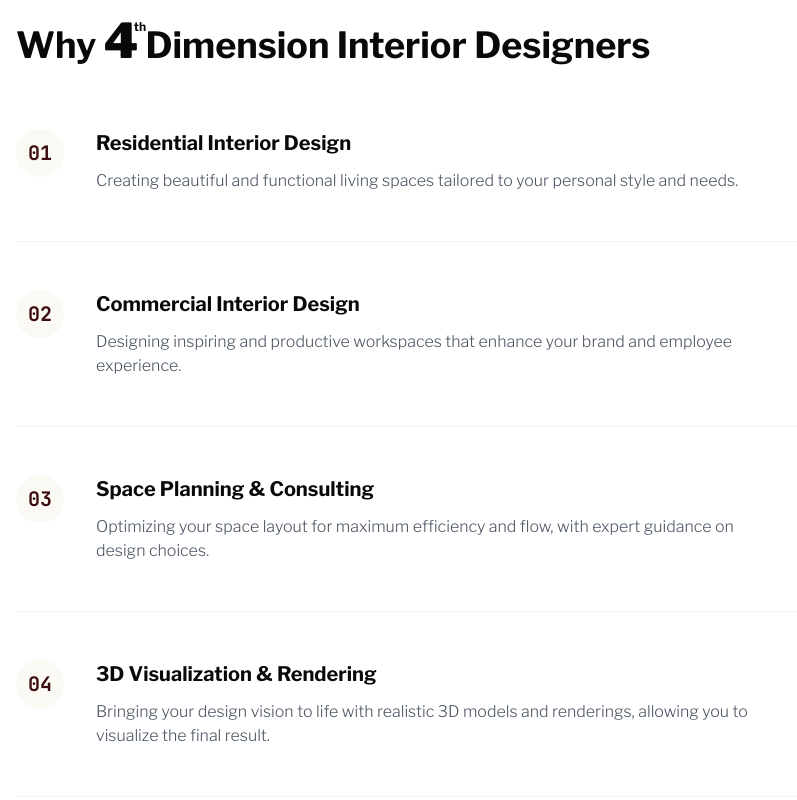
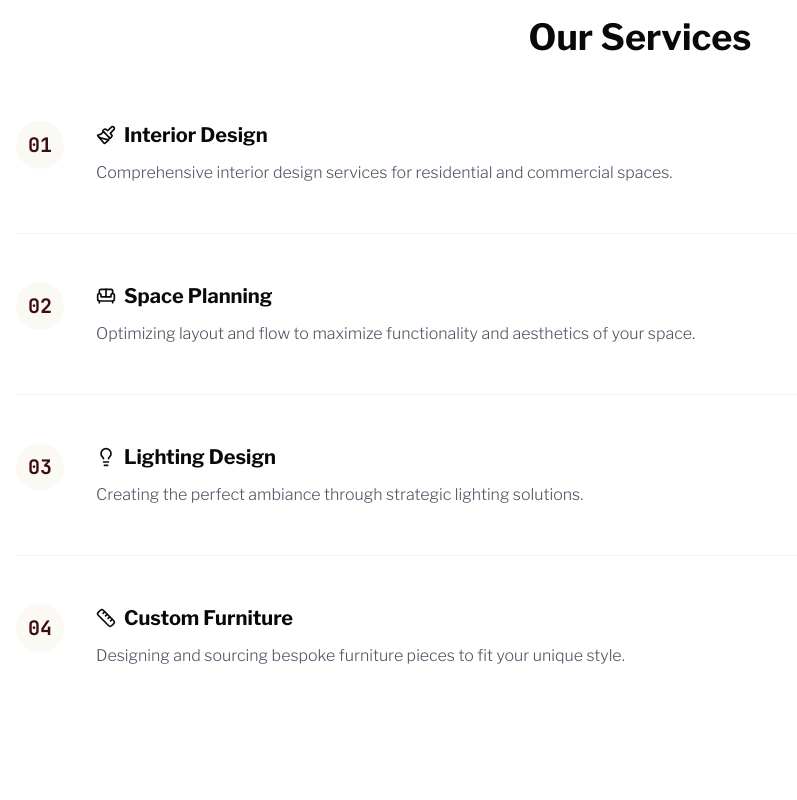
Before and after one commit to dastagirshaikhh/4th-Dimension-Interiors, a Next.js app: page / in a window 1280 px wide. Shown: the part 4780-5580 px from the top of the page, without its empty margins (0-797 px from the left). Built offline with nearby package versions, Linux system fonts and the light colour scheme.

Commit message:
Add icon property to Service interface and update image handling in project components

```diff
--- a/app/actions/projects.ts
+++ b/app/actions/projects.ts
@@ -65,7 +65,7 @@ let projects: Project[] = [
             "https://images.unsplash.com/photo-1604328698692-f76ea9498e76?ixlib=rb-4.0.3&ixid=M3wxMjA3fDB8MHxwaG90by1wYWdlfHx8fGVufDB8fHx8fA%3D%3D&auto=format&fit=crop&w=2070&q=80",
             "https://images.unsplash.com/photo-1600508774634-4e11d34730e2?ixlib=rb-4.0.3&ixid=M3wxMjA3fDB8MHxwaG90by1wYWdlfHx8fGVufDB8fHx8fA%3D%3D&auto=format&fit=crop&w=2070&q=80",
             "https://images.unsplash.com/photo-1556761175-5973dc0f32e7?ixlib=rb-4.0.3&ixid=M3wxMjA3fDB8MHxwaG90by1wYWdlfHx8fGVufDB8fHx8fA%3D%3D&auto=format&fit=crop&w=1932&q=80",
-            "https://images.unsplash.com/photo-1605543667606-52b0f0ca9345?ixlib=rb-4.0.3&ixid=M3wxMjA3fDB8MHxwaG90by1wYWdlfHx8fGVufDB8fHx8fA%3D%3D&auto=format&fit=crop&w=1974&q=80",
+            "https://images.unsplash.com/photo-1524758631624-e2822e304c36?q=80&w=2940&auto=format&fit=crop&ixlib=rb-4.0.3&ixid=M3wxMjA3fDB8MHxwaG90by1wYWdlfHx8fGVufDB8fHx8fA%3D%3D",
         ],
         category: "Commercial",
         completionDate: "2023-09-01",
--- a/components/project-card.tsx
+++ b/components/project-card.tsx
@@ -18,7 +18,7 @@ export default function ProjectCard({ project }: ProjectCardProps) {
             <Link href={`/projects/${project.id}`}>
                 <div className="relative h-64">
                     <Image
-                        src={project.images[0] || "/placeholder.svg"}
+                        src={project.images?.[0] || "/placeholder.svg"}
                         alt={project.title}
                         layout="fill"
                         objectFit="cover"
--- a/components/project-details.tsx
+++ b/components/project-details.tsx
@@ -34,14 +34,14 @@ export default function ProjectDetails({ project }: ProjectDetailsProps) {
                 >
                     <div className="relative h-96 mb-4 rounded-lg overflow-hidden">
                         <Image
-                            src={project.images[selectedImage] || "/placeholder.svg"}
+                            src={project.images?.[selectedImage] || "/placeholder.svg"}
                             alt={`${project.title} - Image ${selectedImage + 1}`}
                             layout="fill"
                             objectFit="cover"
                         />
                     </div>
                     <div className="grid grid-cols-5 gap-2">
-                        {project.images.map((image, index) => (
+                        {project.images?.map((image, index) => (
                             <div
                                 key={index}
                                 className={`relative h-20 rounded-lg overflow-hidden cursor-pointer ${index === selectedImage ? "ring-2 ring-[#3D0C11]" : ""
--- a/components/services.tsx
+++ b/components/services.tsx
@@ -1,83 +1,142 @@
-import { Service } from '@/types'
+// import { Service } from '@/types'
+
+// // const services: Service[] = [
+// //     {
+// //         id: '01',
+// //         title: 'Property Sales',
+// //         description: 'Assisting clients in buying and selling residential, commercial, and investment properties.',
+// //     },
+// //     {
+// //         id: '02',
+// //         title: 'Property Rentals',
+// //         description: 'Connecting landlords with tenants and managing rental agreements.',
+// //     },
+// //     {
+// //         id: '03',
+// //         title: 'Property Management',
+// //         description: 'Handling day-to-day operations, maintenance, and budget relations for property owners.',
+// //     },
+// // ]
 
 // const services: Service[] = [
 //     {
 //         id: '01',
-//         title: 'Property Sales',
-//         description: 'Assisting clients in buying and selling residential, commercial, and investment properties.',
+//         title: 'Residential Interior Design',
+//         description: 'Creating beautiful and functional living spaces tailored to your personal style and needs.',
 //     },
 //     {
 //         id: '02',
-//         title: 'Property Rentals',
-//         description: 'Connecting landlords with tenants and managing rental agreements.',
+//         title: 'Commercial Interior Design',
+//         description: 'Designing inspiring and productive workspaces that enhance your brand and employee experience.',
 //     },
 //     {
 //         id: '03',
-//         title: 'Property Management',
-//         description: 'Handling day-to-day operations, maintenance, and budget relations for property owners.',
+//         title: 'Space Planning & Consulting',
+//         description: 'Optimizing your space layout for maximum efficiency and flow, with expert guidance on design choices.',
 //     },
-// ]
+//     {
+//         id: '04',
+//         title: '3D Visualization & Rendering',
+//         description: 'Bringing your design vision to life with realistic 3D models and renderings, allowing you to visualize the final result.',
+//     },
+//     {
+//         id: '05',
+//         title: 'Furniture & Decor Sourcing',
+//         description: 'Curating the perfect furniture, fixtures, and decor to complete your space, sourcing from trusted vendors and artisans.',
+//     },
+//     {
+//         id: '06',
+//         title: 'Project Management',
+//         description: 'Overseeing all aspects of your interior design project, from concept to installation, ensuring seamless execution and timely completion.',
+//     },
+// ];
+
+// export default function Services() {
+//     return (
+//         <section className="py-24">
+//             <div className="container mx-auto px-4">
+//                 <h2 className="text-3xl md:text-4xl font-bold mb-16">
+//                     Why <b className='text-5xl'>4</b><span className="relative">
+//                         <sup className="absolute -top-1 -right-2 text-xs">th</sup>
+//                     </span> Dimension Interior Designers
+//                 </h2>
+
+
+//                 <div className="space-y-12">
+//                     {services.map((service) => (
+//                         <div
+//                             key={service.id}
+//                             className="flex items-start gap-8 group border-b border-gray-100 pb-12 last:border-0"
+//                         >
+//                             <div className="font-mono text-[#3D0C11] text-xl font-bold bg-[#FBF9F4] w-12 h-12 flex items-center justify-center rounded-full">
+//                                 {service.id}
+//                             </div>
+//                             <div className="flex-1">
+//                                 <h3 className="text-xl font-bold mb-3 group-hover:text-[#3D0C11] transition-colors">
+//                                     {service.title}
+//                                 </h3>
+//                                 <p className="text-gray-600 max-w-2xl font-light">
+//                                     {service.description}
+//                                 </p>
+//                             </div>
+//                         </div>
+//                     ))}
+//                 </div>
+//             </div>
+//         </section>
+//     )
+// }
+
+import type { Service } from "@/types"
+import { Paintbrush, Sofa, Lightbulb, Ruler } from "lucide-react"
 
 const services: Service[] = [
     {
-        id: '01',
-        title: 'Residential Interior Design',
-        description: 'Creating beautiful and functional living spaces tailored to your personal style and needs.',
+        id: "01",
+        title: "Interior Design",
+        description: "Comprehensive interior design services for residential and commercial spaces.",
+        icon: "Paintbrush",
     },
     {
-        id: '02',
-        title: 'Commercial Interior Design',
-        description: 'Designing inspiring and productive workspaces that enhance your brand and employee experience.',
+        id: "02",
+        title: "Space Planning",
+        description: "Optimizing layout and flow to maximize functionality and aesthetics of your space.",
+        icon: "Sofa",
     },
     {
-        id: '03',
-        title: 'Space Planning & Consulting',
-        description: 'Optimizing your space layout for maximum efficiency and flow, with expert guidance on design choices.',
+        id: "03",
+        title: "Lighting Design",
+        description: "Creating the perfect ambiance through strategic lighting solutions.",
+        icon: "Lightbulb",
     },
     {
-        id: '04',
-        title: '3D Visualization & Rendering',
-        description: 'Bringing your design vision to life with realistic 3D models and renderings, allowing you to visualize the final result.',
+        id: "04",
+        title: "Custom Furniture",
+        description: "Designing and sourcing bespoke furniture pieces to fit your unique style.",
+        icon: "Ruler",
     },
-    {
-        id: '05',
-        title: 'Furniture & Decor Sourcing',
-        description: 'Curating the perfect furniture, fixtures, and decor to complete your space, sourcing from trusted vendors and artisans.',
-    },
-    {
-        id: '06',
-        title: 'Project Management',
-        description: 'Overseeing all aspects of your interior design project, from concept to installation, ensuring seamless execution and timely completion.',
-    },
-];
+]
 
 export default function Services() {
     return (
         <section className="py-24">
             <div className="container mx-auto px-4">
-                <h2 className="text-3xl md:text-4xl font-bold mb-16">
-                    Why <b className='text-5xl'>4</b><span className="relative">
-                        <sup className="absolute -top-1 -right-2 text-xs">th</sup>
-                    </span> Dimension Interior Designers
-                </h2>
-
-
+                <h2 className="text-3xl md:text-4xl font-bold mb-16 text-center">Our Services</h2>
                 <div className="space-y-12">
                     {services.map((service) => (
-                        <div
-                            key={service.id}
-                            className="flex items-start gap-8 group border-b border-gray-100 pb-12 last:border-0"
-                        >
+                        <div key={service.id} className="flex items-start gap-8 group border-b border-gray-100 pb-12 last:border-0">
                             <div className="font-mono text-[#3D0C11] text-xl font-bold bg-[#FBF9F4] w-12 h-12 flex items-center justify-center rounded-full">
                                 {service.id}
                             </div>
                             <div className="flex-1">
-                                <h3 className="text-xl font-bold mb-3 group-hover:text-[#3D0C11] transition-colors">
+                                <h3 className="text-xl font-bold mb-3 group-hover:text-[#3D0C11] transition-colors flex items-center">
+                                    {service.icon === "Paintbrush" && <Paintbrush className="w-5 h-5 mr-2" />}
+                                    {service.icon === "Sofa" && <Sofa className="w-5 h-5 mr-2" />}
+                                    {service.icon === "Lightbulb" && <Lightbulb className="w-5 h-5 mr-2" />}
+                                    {service.icon === "Ruler" && <Ruler className="w-5 h-5 mr-2" />}
                                     {service.title}
                                 </h3>
-                                <p className="text-gray-600 max-w-2xl font-light">
-                                    {service.description}
-                                </p>
+                                <p className="text-gray-600 max-w-2xl font-light">{service.description}</p>
                             </div>
                         </div>
                     ))}
--- a/types/index.ts
+++ b/types/index.ts
@@ -41,4 +41,5 @@ export interface Service {
     id: string
     title: string
     description: string
+    icon: string
 }
```
Also changed, not shown: components/featured-projects.tsx (+0 -142 lines).
